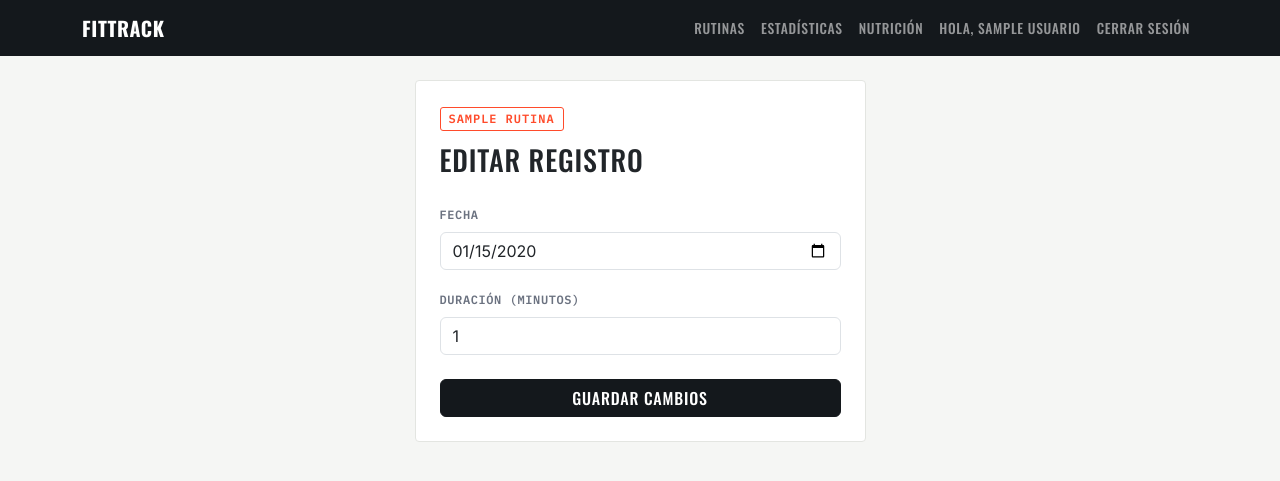
After one commit to 280303Sabis/fittrack, a Flask app: page /estadisticas/editar/1 in a window 1280 px wide. The commit adds this page. Shown: the top 481 px of the page. Run offline with Flask 3, Linux system fonts and the light colour scheme; a user stored in the database is signed in; tables that the repository leaves empty hold one stand-in row (values such as "Sample post").

Commit message:
Editar y eliminar registros del historial

```diff
--- a/routes/estadisticas.py
+++ b/routes/estadisticas.py
@@ -1,9 +1,10 @@
 from collections import Counter
 from datetime import date, timedelta
 
-from flask import Blueprint, render_template
+from flask import Blueprint, render_template, request, redirect, url_for, flash
 from flask_login import login_required, current_user
 
+from extensions import db
 from models import RegistroActividad
 
 estadisticas_bp = Blueprint("estadisticas", __name__, url_prefix="/estadisticas")
@@ -83,6 +84,7 @@ def resumen():
         progreso_meta=progreso_meta,
     )
 
+
 @estadisticas_bp.route("/historial")
 @login_required
 def historial():
@@ -92,3 +94,38 @@ def historial():
         .all()
     )
     return render_template("estadisticas/historial.html", registros=registros)
+
+
+@estadisticas_bp.route("/editar/<int:registro_id>", methods=["GET", "POST"])
+@login_required
+def editar_registro(registro_id):
+    registro = RegistroActividad.query.filter_by(id=registro_id, usuario_id=current_user.id).first_or_404()
+
+    if request.method == "POST":
+        fecha = request.form.get("fecha")
+        duracion_minutos = request.form.get("duracion_minutos")
+
+        if not fecha or not duracion_minutos:
+            flash("Completa la fecha y la duración.")
+            return redirect(url_for("estadisticas.editar_registro", registro_id=registro.id))
+
+        registro.fecha = fecha
+        registro.duracion_minutos = int(duracion_minutos)
+        db.session.commit()
+
+        flash("Registro actualizado.")
+        return redirect(url_for("estadisticas.historial"))
+
+    return render_template("estadisticas/editar_registro.html", registro=registro)
+
+
+@estadisticas_bp.route("/eliminar/<int:registro_id>", methods=["POST"])
+@login_required
+def eliminar_registro(registro_id):
+    registro = RegistroActividad.query.filter_by(id=registro_id, usuario_id=current_user.id).first_or_404()
+
+    db.session.delete(registro)
+    db.session.commit()
+
+    flash("Registro eliminado.")
+    return redirect(url_for("estadisticas.historial"))
--- /dev/null
+++ b/templates/estadisticas/editar_registro.html
@@ -0,0 +1,29 @@
+{% extends "base.html" %}
+{% block title %}Editar registro — FitTrack{% endblock %}
+{% block content %}
+
+<div class="row justify-content-center">
+    <div class="col-md-5">
+        <div class="card">
+            <div class="card-body p-4">
+                <span class="tag-label">{{ registro.rutina.nombre }}</span>
+                <h3 class="mb-4">Editar registro</h3>
+
+                <form method="POST" action="{{ url_for('estadisticas.editar_registro', registro_id=registro.id) }}">
+                    <div class="mb-3">
+                        <label class="form-label">Fecha</label>
+                        <input type="date" class="form-control" name="fecha" value="{{ registro.fecha }}" required>
+                    </div>
+                    <div class="mb-4">
+                        <label class="form-label">Duración (minutos)</label>
+                        <input type="number" class="form-control" name="duracion_minutos"
+                               value="{{ registro.duracion_minutos }}" min="1" required>
+                    </div>
+                    <button type="submit" class="btn btn-dark w-100">Guardar cambios</button>
+                </form>
+            </div>
+        </div>
+    </div>
+</div>
+
+{% endblock %}
```
Also changed, not shown: templates/estadisticas/historial.html (+12 -2 lines), routes/actividades.py (line endings or trailing spaces).
